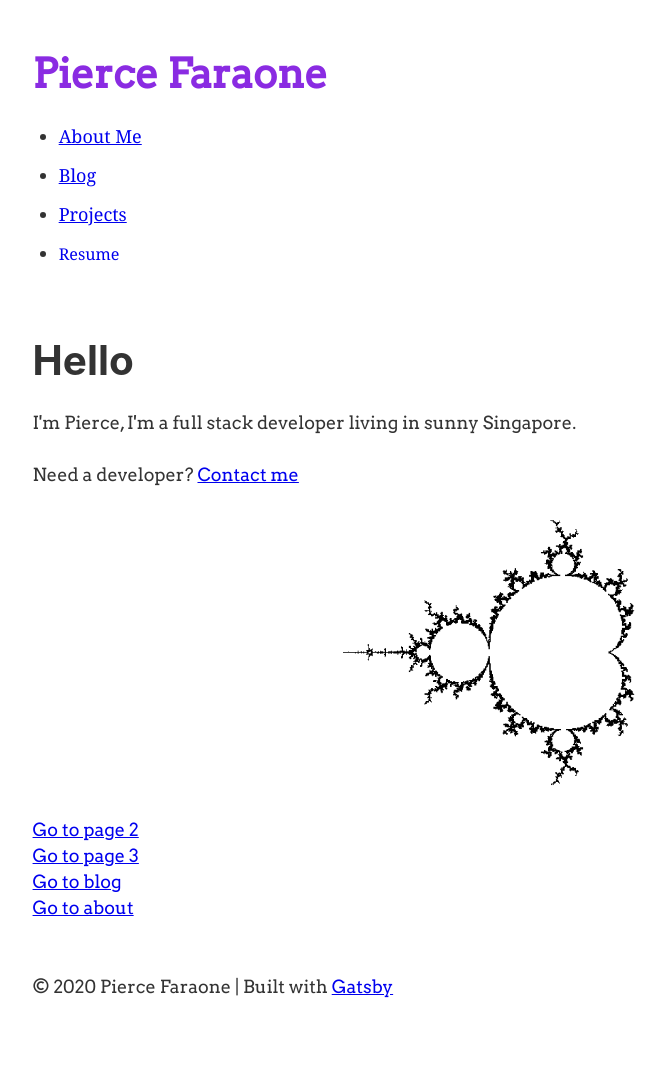
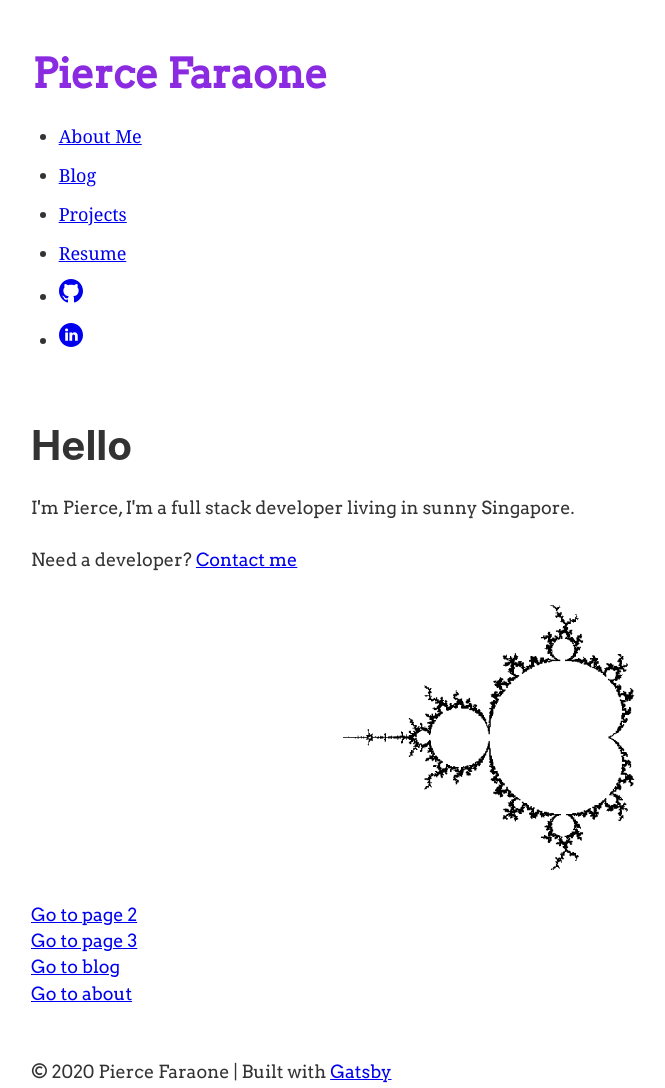
Before and after one commit to pfaraone/portfolio, a Gatsby site: page / in a window 1280 px wide. Shown: the whole page, without its empty margins (147-812 px from the left). Built offline with nearby package versions, Linux system fonts and the light colour scheme; Gatsby itself is replaced by a stand-in of ours.

Commit message:
icons on header bar for linkedin and github. modularized icons folder in /components

```diff
--- a/gatsby-config.js
+++ b/gatsby-config.js
@@ -14,6 +14,7 @@ module.exports = {
         path: `${__dirname}/src/images`,
       },
     },
+    `gatsby-plugin-styled-components`,
     `gatsby-transformer-sharp`,
     `gatsby-plugin-sass`,
     `gatsby-plugin-sharp`,
--- /dev/null
+++ b/src/components/Header/styles.js
@@ -0,0 +1,20 @@
+import styled from "styled-components"
+
+import { Link } from "gatsby"
+
+export const NavLink = styled(Link)`
+  flex-direction: column;
+  justify-content: center;
+  padding: 0 !important;
+  position: relative;
+  text-decoration: none;
+  width: calc(3 * var(--header-padding));
+
+  ${props => (props.active ? "color: var(--secondary) !important;" : "")}
+
+  span {
+    font-size: 13px;
+    line-height: 1;
+    padding-top: calc(var(--header-padding) / 4);
+  }
+`
--- a/src/components/header.js
+++ b/src/components/header.js
@@ -1,8 +1,10 @@
-import { Link } from "gatsby"
 import PropTypes from "prop-types"
 import React from "react"
+import { Link } from "gatsby"
+import Icon from "./Icon"
 
 import headerStyles from "./header.module.scss"
+import { NavLink } from "./Header/styles"
 
 const Header = ({ siteTitle }) => (
   <header className={headerStyles.header}>
@@ -23,7 +25,7 @@ const Header = ({ siteTitle }) => (
         <ul className={headerStyles.navList}>
           <li>
             <Link
-              to="/about/"
+              to="/contact/"
               className={headerStyles.navItem}
               activeClassName={headerStyles.activeNavItem}
             >
@@ -51,11 +53,31 @@ const Header = ({ siteTitle }) => (
           <li>
             <Link
               to="/resume/"
-              className={headerStyles.link}
+              className={headerStyles.navItem}
               activeClassName={headerStyles.activeNavItem}
             >
               Resume
             </Link>
+          </li>
+          <li>
+            <a
+              href="https://github.com/pfaraone/portfolio"
+              target="_blank"
+              className={headerStyles.navItem}
+              activeClassName={headerStyles.activeNavItem}
+            >
+              <Icon name="GitHub" />
+            </a>
+          </li>
+          <li>
+            <a
+              href="https://www.linkedin.com/in/pierce-faraone/"
+              target="_blank"
+              className={headerStyles.navItem}
+              activeClassName={headerStyles.activeNavItem}
+            >
+              <Icon name="LinkedIn" />
+            </a>
           </li>
         </ul>
       </nav>
--- a/src/components/header.module.scss
+++ b/src/components/header.module.scss
@@ -31,7 +31,7 @@
   color: #39a0ca;
 }
 
-.link {
+.nav-item .link {
   font-size: 0.9rem;
   margin-right: 1.3rem;
   text-decoration: none;
@@ -41,3 +41,30 @@
   color: #101357;
   text-decoration: underline;
 }
+
+// .nav-item:after {
+//   background: none repeat scroll 0 0 transparent;
+//   bottom: 0;
+//   content: "";
+//   display: block;
+//   height: 2px;
+//   left: 50%;
+//   position: absolute;
+//   background: #fff;
+//   transition: width 0.3s ease 0s, left 0.3s ease 0s;
+//   width: 0;
+// }
+
+// .nav-item:hover:after {
+//   width: 100%;
+//   left: 0;
+// }
+
+// hr {
+//   height: 0.25rem;
+//   width: 25%;
+//   margin: 0;
+//   background: tomato;
+//   border: none;
+//   transition: 0.3s ease-in-out;
+// }
--- /dev/null
+++ b/src/components/index.js
@@ -0,0 +1 @@
+export { default as Icon } from "./Icon"
--- a/src/components/layout.js
+++ b/src/components/layout.js
@@ -30,12 +30,14 @@ const Layout = ({ children }) => {
       <Header siteTitle={data.site.siteMetadata.title} />
       <div
         className="container"
-        style={{
-          margin: `0 auto`,
-          maxWidth: 960,
-          padding: `0 1.0875rem 1.45rem`,
-          fontFamily: `Arvo`,
-        }}
+        style={
+          {
+            // margin: `0 auto`,
+            // maxWidth: 960,
+            // padding: `0 1rem 1rem`,
+            // fontFamily: `Arvo`,
+          }
+        }
       >
         <main>{children}</main>
         <Footer />
--- a/src/layout.scss
+++ b/src/layout.scss
@@ -10,6 +10,7 @@ html {
   -webkit-text-size-adjust: 100%;
 }
 body {
+  font-family: "Arvo", serif;
   margin: 0;
   -webkit-font-smoothing: antialiased;
   -moz-osx-font-smoothing: grayscale;
@@ -17,12 +18,13 @@ body {
 
 .container {
   margin: 0 auto;
-  max-width: 750px;
-  padding: 1rem;
+  max-width: 960px;
+  padding: 0 1rem 1rem;
 
   display: flex;
   flex-direction: column;
   min-height: 100vh;
+  font-family: "Arvo", serif;
 }
 
 .content {
```
